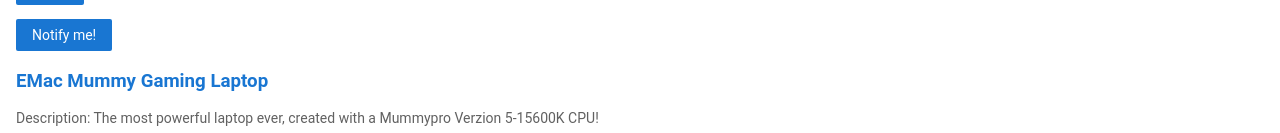
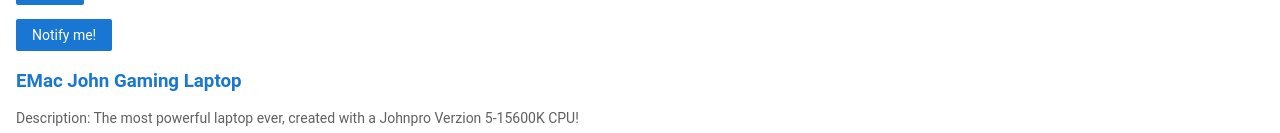
Before and after one commit to sammightyt/ALX, an Angular app: page / in a window 1280 px wide. Shown: the part 819-952 px from the top of the page. Built offline with nearby package versions, Linux system fonts and the light colour scheme.

Commit message:
1 file modified

```diff
--- a/src/app/products.ts
+++ b/src/app/products.ts
@@ -41,10 +41,10 @@ export const products = [
   },
   {
     id: 6,
-    name: 'EMac Mummy Gaming Laptop',
+    name: 'EMac John Gaming Laptop',
     price: 2099,
     description:
-      'The most powerful laptop ever, created with a Mummypro Verzion 5-15600K CPU!',
+      'The most powerful laptop ever, created with a Johnpro Verzion 5-15600K CPU!',
   },
   {
     id: 7,
```
